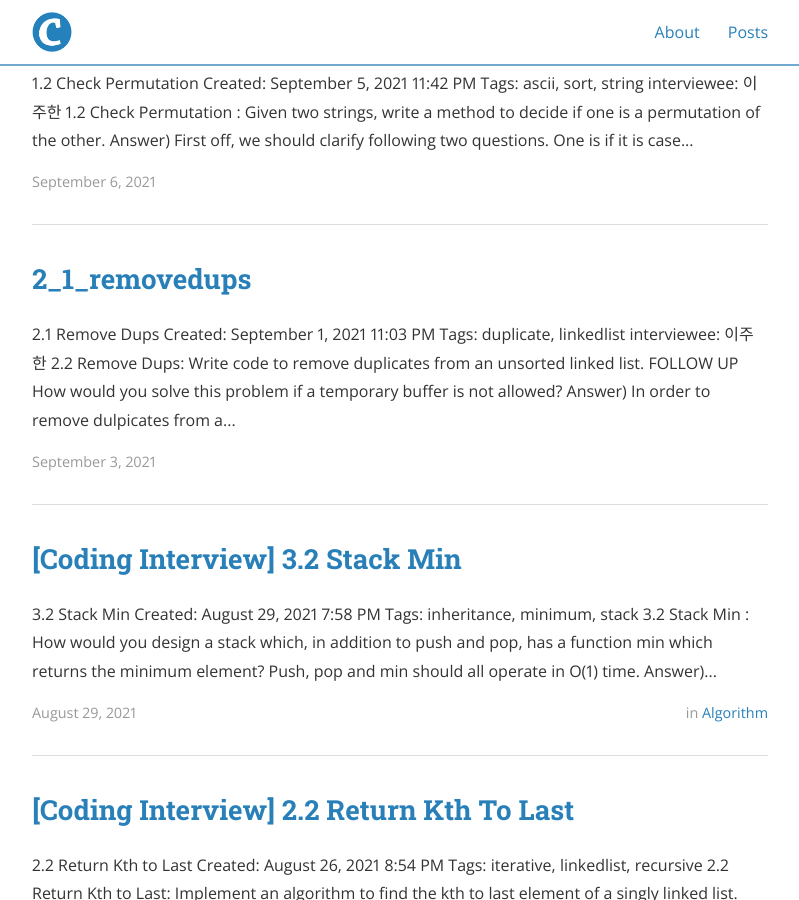
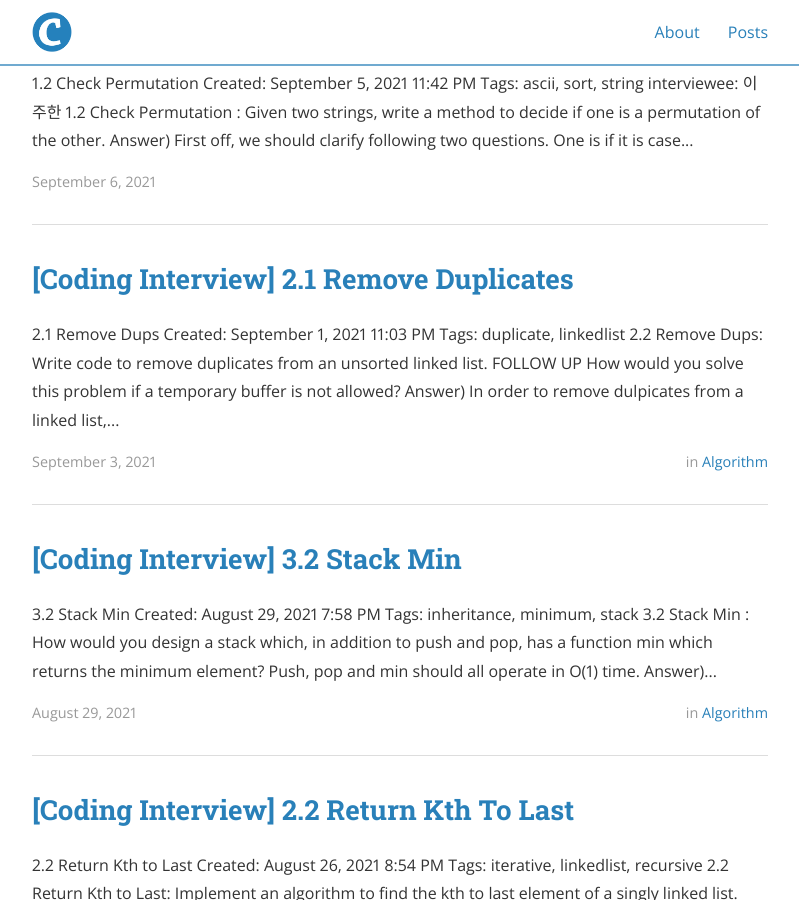
Before and after one commit to joohan-lee/joohan-lee.github.io, a Jekyll site: the page built from index.html, in a window 1280 px wide and 900 px high, scrolled down 534 px. Shown: the whole window, without its empty margins (240-1039 px from the left). Built offline with Jekyll 4.4.1, drawn with Linux system fonts in a browser that asks for light colours; nearby versions of some CDN libraries; the list of posts is cut into pages by our own code.

Commit message:
Update 2021-09-03-2_1_RemoveDups.md

```diff
--- a/_posts/2021-09-03-2_1_RemoveDups.md
+++ b/_posts/2021-09-03-2_1_RemoveDups.md
@@ -1,8 +1,15 @@
+---
+layout: post
+title:  "[Coding Interview] 2.1 Remove Duplicates"
+date:   2021-09-03 02:25:52 -0500
+author: Joohan Lee
+categories: Algorithm
+tags: Language Python
+---
 # 2.1 Remove Dups
 
 Created: September 1, 2021 11:03 PM
 Tags: duplicate, linkedlist
-interviewee: 이주한
 
 # 2.2 **Remove Dups**: Write code to remove duplicates from an unsorted linked list.
 FOLLOW UP
```
